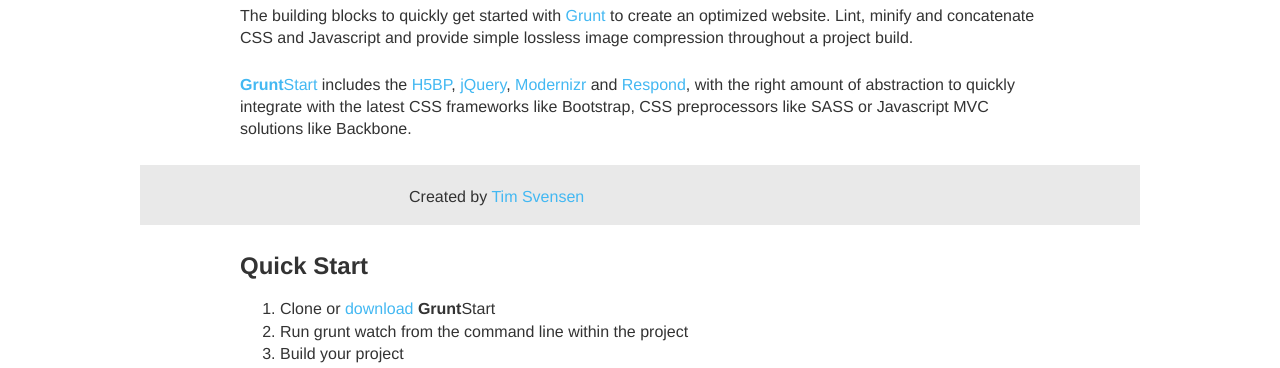
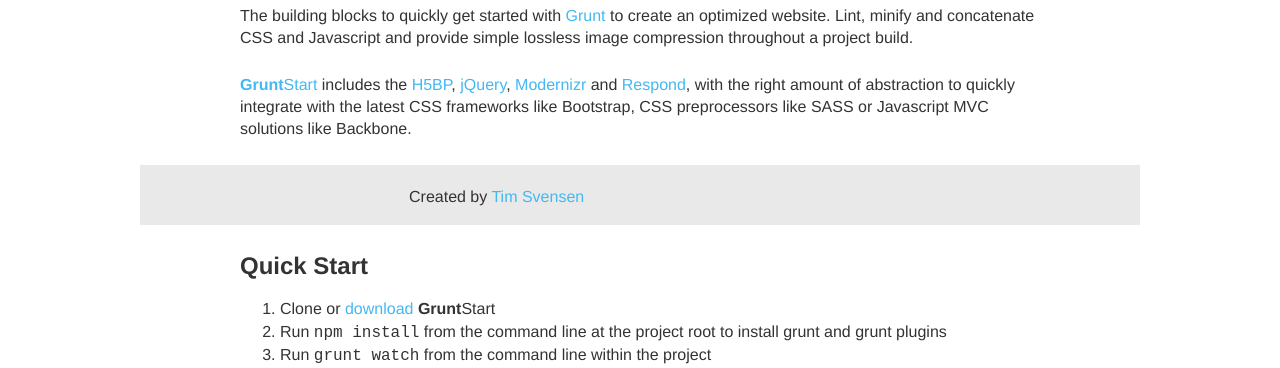
Before and after one commit to tsvensen/GruntStart, a website: page index.html in a window 1280 px wide. Shown: the part 428-796 px from the top of the page. Drawn offline with nearby package versions, Linux system fonts and the light colour scheme.

Commit message:
Updating documentation for the new version

```diff
--- a/index.html
+++ b/index.html
@@ -50,7 +50,8 @@
     <h2>Quick Start</h2>
     <ol>
       <li>Clone or <a href="https://github.com/tsvensen/gruntstart/archive/master.zip">download</a> <strong>Grunt</strong>Start</li>
-      <li>Run grunt watch from the command line within the project</li>
+      <li>Run <code>npm install</code> from the command line at the project root to install grunt and grunt plugins</li>
+      <li>Run <code>grunt watch</code> from the command line within the project</li>
       <li>Build your project</li>
       <li>Keep tabs on the watch task output as custom CSS and Javascript files are saved</li>
       <li>When going to production make sure to use the custom Modernizr build, only testing for exactly what you need. See /js/vendor/</li>
```
Also changed, not shown: README.md.
